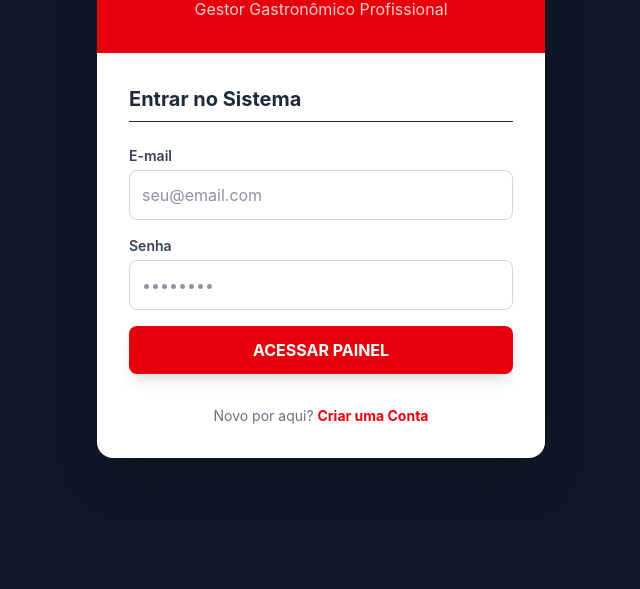
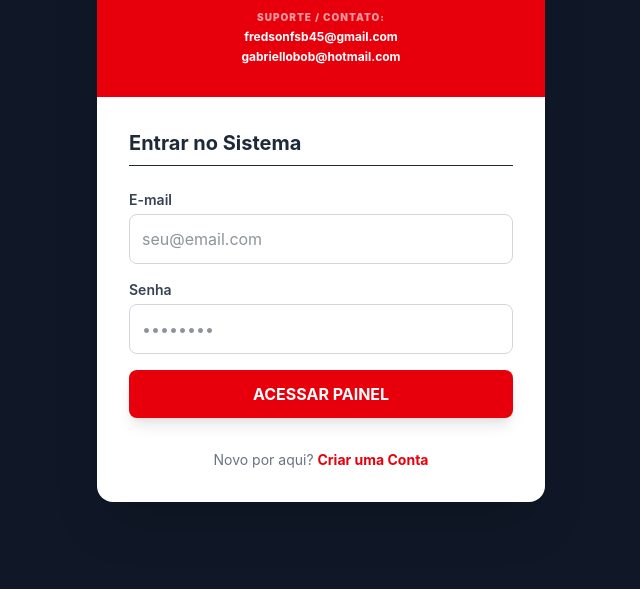
Before and after one commit to fredsonfsb45-netizen/AppSolutions, a website built with Vite: page index.html in a window 1280 px wide. Shown: the part 211-800 px from the top of the page, without its empty margins (319-959 px from the left). Built offline with nearby package versions, Linux system fonts and the light colour scheme; no server answers.

Commit message:
Add files via upload

```diff
--- a/index.html
+++ b/index.html
@@ -17,7 +17,12 @@
         <div class="bg-white rounded-2xl shadow-2xl w-full max-w-md overflow-hidden transform transition-all">
             <div class="bg-red-600 p-8 text-white text-center">
                 <h2 class="text-3xl font-extrabold tracking-tight">⚡ APPSOLUTIONS</h2>
-                <p class="mt-2 text-red-100 opacity-90">Gestor Gastronômico Profissional</p>
+                <p class="mt-2 text-red-100 opacity-90 font-medium">Gestor Gastronômico Profissional</p>
+                <div class="mt-4 pt-4 border-t border-red-500 flex flex-col gap-1">
+                    <span class="text-[10px] font-black uppercase tracking-widest opacity-60">Suporte / Contato:</span>
+                    <span class="text-xs font-bold text-white">fredsonfsb45@gmail.com</span>
+                    <span class="text-xs font-bold text-white">gabriellobob@hotmail.com</span>
+                </div>
             </div>
 
             <div class="p-8">
```
